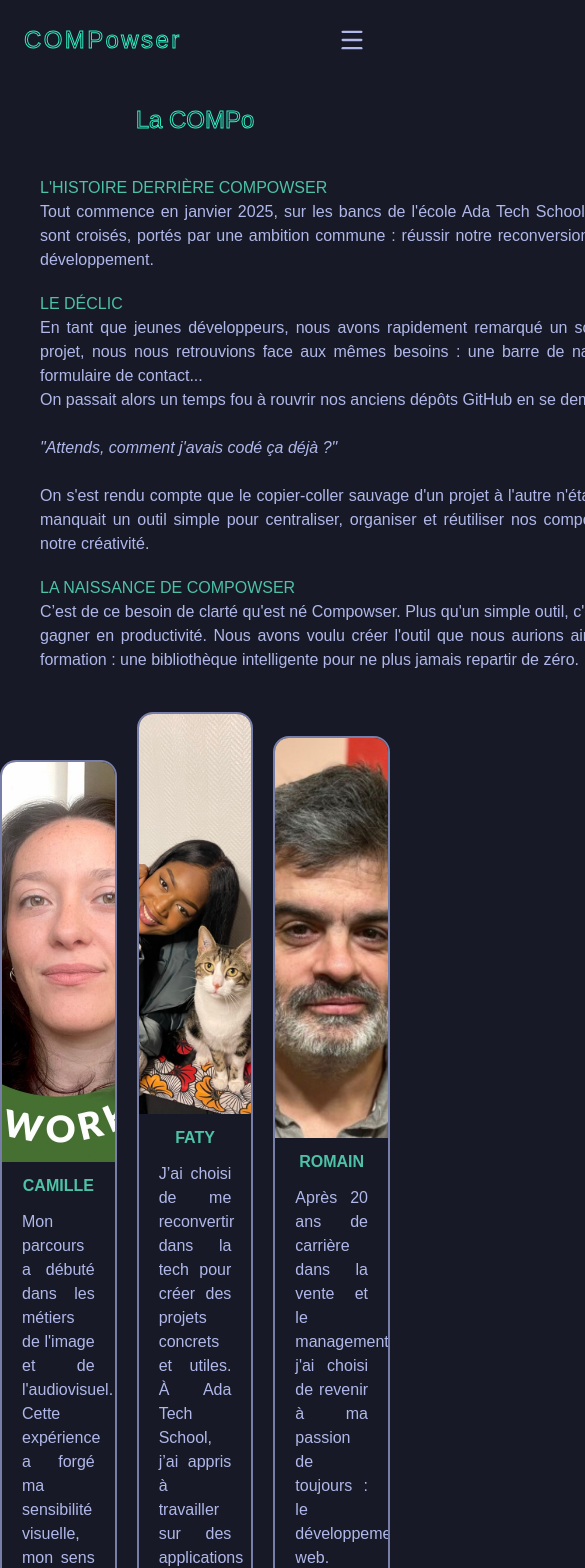
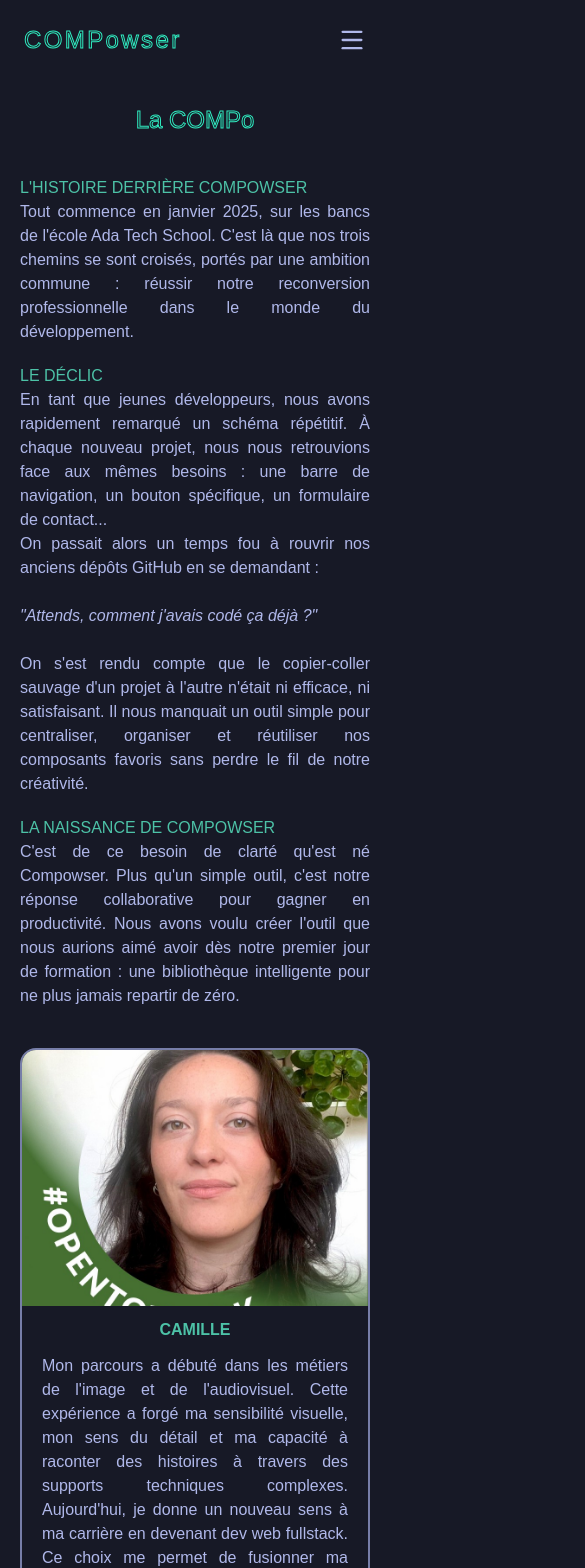
Before and after one commit to rchouhani/compowser, a Next.js app in the folder compowser/: page /about in a window 390 px wide. Shown: the top 1568 px of the page, 585 px wide, since content can reach past the window. Built offline with nearby package versions, Linux system fonts and the light colour scheme.

Commit message:
edit: add responsive style

```diff
--- a/compowser/src/app/about/page.js
+++ b/compowser/src/app/about/page.js
@@ -36,10 +36,10 @@
             <h2 className="text-2xl sm:text-3xl md:text-4xl text-transparent mt-6 [-webkit-text-stroke:1px_rgb(48,237,193,1)] text-center">
                 La COMPo
             </h2>
-            <div className="text-justify w-200 text-(--textColor) m-10">
+            <div className="text-justify w-full max-w-4xl text-(--textColor) px-5 md:px-10 my-10">
                 <article className="mb-5">
                     <h3 className="uppercase text-(--logoColor)">L'histoire derrière Compowser</h3>
-                    <p>Tout commence en janvier 2025, sur les bancs de l'école Ada Tech School. C’est là que nos trois chemins se sont croisés,
+                    <p>Tout commence en janvier 2025, sur les bancs de l'école Ada Tech School. C'est là que nos trois chemins se sont croisés,
                         portés par une ambition commune : réussir notre reconversion professionnelle dans le monde du développement.
                     </p>
                 </article>
@@ -67,14 +67,14 @@
                 <article className="mb-5">
                     <h3 className="uppercase text-(--logoColor)">La naissance de compowser</h3>
                     <p>
-                        C’est de ce besoin de clarté qu'est né Compowser. Plus qu'un simple outil, c'est notre réponse collaborative pour gagner en productivité.
+                        C'est de ce besoin de clarté qu'est né Compowser. Plus qu'un simple outil, c'est notre réponse collaborative pour gagner en productivité.
                         Nous avons voulu créer l'outil que nous aurions aimé avoir dès notre premier jour de formation : une bibliothèque intelligente pour ne plus
                         jamais repartir de zéro.
                     </p>
                 </article>
             </div>
 
-            <div className="flex flex-row justify-center items-center gap-5 ">
+            <div className="flex flex-col md:flex-row justify-center items-center gap-5 px-5">
                 {members.map(member => (
                     <Article key={member.id} {...member} />
                 ))}
--- a/compowser/src/app/components/Article.js
+++ b/compowser/src/app/components/Article.js
@@ -2,8 +2,8 @@
 
 export default function Article({ image, name, text }) {
   return (
-    <article className="border-2 rounded-2xl w-[30%] border-(--borderCard) flex flex-col overflow-hidden">
-      <div className="relative h-100 w-full ">
+    <article className="border-2 rounded-2xl w-full md:w-[30%] border-(--borderCard) flex flex-col overflow-hidden h-full md:h-[600px]">
+      <div className="relative h-64 md:h-80 w-full flex-shrink-0">
         <Image
           src={image}
           alt={name}
@@ -12,13 +12,14 @@
         />
       </div>
 
-      <h2 className="uppercase font-black py-3 px-5 text-(--logoColor) text-center">
-        {name}
-      </h2>
-      <p className="px-5 pb-5 text-justify text-(--textColor)">
-        {text}
-      </p>
-
+      <div className="flex flex-col flex-grow">
+        <h2 className="uppercase font-black py-3 px-5 text-(--logoColor) text-center">
+          {name}
+        </h2>
+        <p className="px-5 pb-5 text-justify text-(--textColor) flex-grow">
+          {text}
+        </p>
+      </div>
     </article>
   );
 }
```
